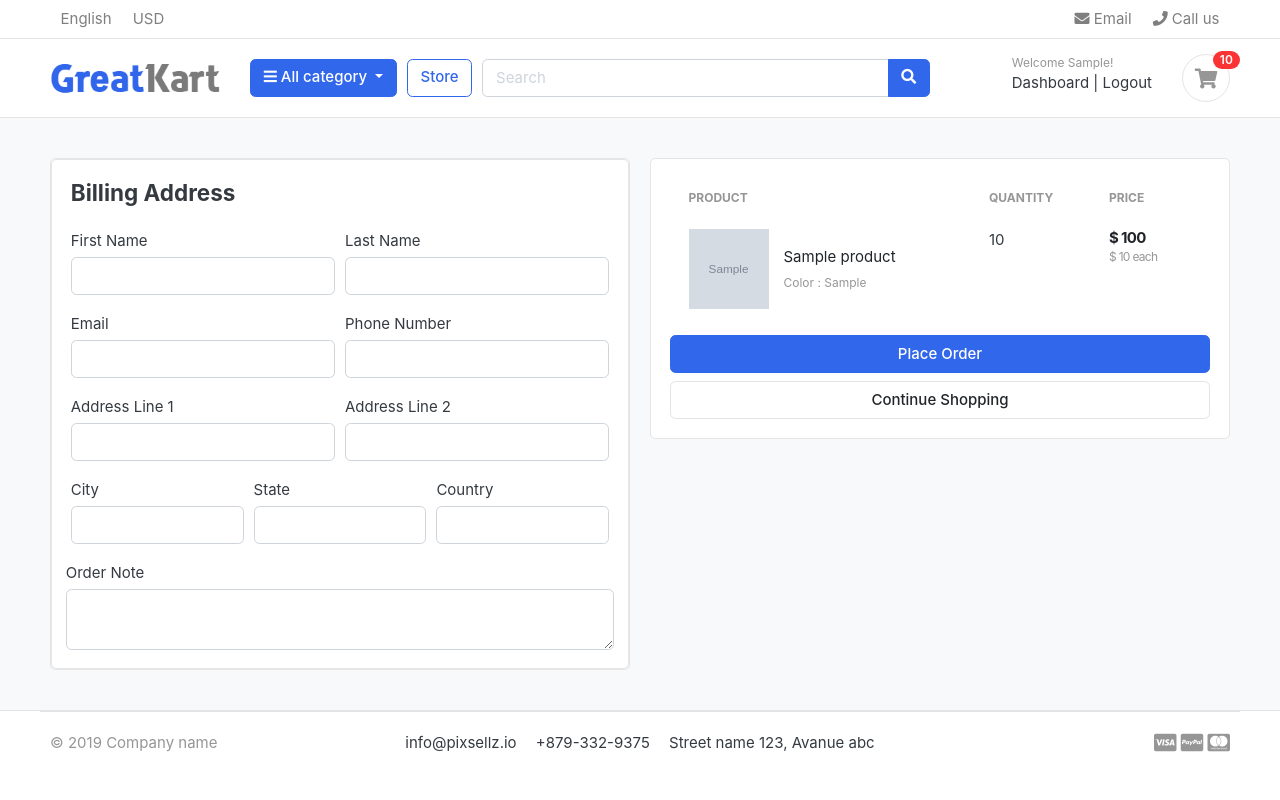
After one commit to tettehnarh/great_kart_django, a Django app: page /cart/checkout/ in a window 1280 px wide. The commit adds this page. Run offline with Django 4.2, Linux system fonts and the light colour scheme; a user stored in the database is signed in; tables that the repository leaves empty hold one stand-in row (values such as "Sample post"); grey boxes marked "Sample" are stand-in pictures; some libraries are stand-ins or nearby versions; some web fonts are replaced.

Commit message:
cart and checkout page for loggein users

```diff
--- a/carts/context_processors.py
+++ b/carts/context_processors.py
@@ -10,7 +10,10 @@ def counter(request):
         try:
             # cart_count = Cart.objects.filter(cart_id=carts_id(request)).count()
             cart = Cart.objects.filter(cart_id=_cart_id(request))
-            cart_items = CartItem.objects.filter(cart=cart[:1])
+            if request.user.is_authenticated:
+                cart_items = CartItem.objects.all().filter(user=request.user)
+            else:
+                cart_items = CartItem.objects.all().filter(cart=cart[:1])
             for cart_item in cart_items:
                 cart_count += cart_item.quantity
         except Cart.DoesNotExist:
--- a/carts/models.py
+++ b/carts/models.py
@@ -1,5 +1,7 @@
 from django.db import models
 from store.models import Product, Variation
+from django.contrib.auth.models import User
+from accounts.models import Account
 
 # Create your models here.
 class Cart(models.Model):
@@ -14,9 +16,10 @@ class Cart(models.Model):
         return self.cart_id
 
 class CartItem(models.Model):
+    user = models.ForeignKey(Account, on_delete=models.CASCADE, null=True) # on_delete=models.CASCADE means that if the user is deleted, the cart item will also be deleted. It is a good practice to delete the cart item when the user is deleted. It is a good practice
     product = models.ForeignKey(Product, on_delete=models.CASCADE)
     variations = models.ManyToManyField(Variation, blank=True) # blank=True means that the field is optional. It is not required to add variations to the cart item. It is optional because it is not required to add variations to the cart item. It is optional because it is not required to add
-    cart = models.ForeignKey(Cart, on_delete=models.CASCADE)
+    cart = models.ForeignKey(Cart, on_delete=models.CASCADE, null=True)
     quantity = models.IntegerField()
     is_active = models.BooleanField(default=True)
 
--- a/carts/urls.py
+++ b/carts/urls.py
@@ -8,4 +8,5 @@ urlpatterns = [
     path('add_cart/<int:product_id>/', views.add_cart, name='add_cart'),
     path('remove_cart/<int:product_id>/<int:cart_item_id>/', views.remove_cart, name='remove_cart'),
     path('remove_cart_item/<int:product_id>/<int:cart_item_id>/', views.remove_cart_item, name='remove_cart_item'),
+    path('checkout/', views.checkout, name='checkout'),
 ]
--- a/carts/views.py
+++ b/carts/views.py
@@ -5,6 +5,8 @@ from store.models import Product, Variation
 from django.http import HttpResponse
 from django.core.exceptions import ObjectDoesNotExist
 from django.http import HttpResponse
+from django.contrib.auth.decorators import login_required
+
 
 # Create your views here.
 def _cart_id(request):
@@ -14,77 +16,134 @@ def _cart_id(request):
     return cart
 
 def add_cart(request, product_id):
+    current_user = request.user # get the current logged in user
     product = Product.objects.get(id=product_id) # get the product
-    product_variation = []
-    if request.method == 'POST':
-        for item in request.POST:
-            key = item
-            value = request.POST[key]
+    if current_user.is_authenticated:
+        product_variation = []
+        if request.method == 'POST':
+            for item in request.POST:
+                key = item
+                value = request.POST[key]
 
-            try:
-                variation = Variation.objects.get(variation_category__iexact=key, variation_value__iexact=value)
-                product_variation.append(variation)
-            except:
-                pass
+                try:
+                    variation = Variation.objects.get(variation_category__iexact=key, variation_value__iexact=value)
+                    product_variation.append(variation)
+                except:
+                    pass
+
+        is_cart_item_exists = CartItem.objects.filter(product=product, user=current_user).exists()
+        if is_cart_item_exists:
+            cart_item = CartItem.objects.filter(product=product, user=current_user)
+            ex_var_list= []
+            id = []
+            for item in cart_item:
+                existing_variation = item.variations.all()
+                ex_var_list.append(list(existing_variation))
+                id.append(item.id)
+
+            if product_variation in ex_var_list:
+                # increase the cart item quantity
+                index = ex_var_list.index(product_variation)
+                item_id = cart_item[index].id
+                item = CartItem.objects.get(product=product, id=item_id)
+                item.quantity +=1
+                item.save()
+            else:
+                # create a new cart item
+                item = CartItem.objects.create(
+                    product = product,
+                    quantity = 1,
+                    user=current_user
+                )
+                if len(product_variation) > 0:
+                    item.variations.clear()
+                    item.variations.add(*product_variation)
+                item.save()
+        else:
+            cart_item = CartItem.objects.create(
+                product = product,
+                quantity = 1,
+                user=current_user
+            )
+            if len(product_variation) > 0:
+                cart_item.variations.clear()
+                cart_item.variations.add(*product_variation)
+            cart_item.save()
+        return redirect('cart')
+    else:
+        product_variation = []
+        if request.method == 'POST':
+            for item in request.POST:
+                key = item
+                value = request.POST[key]
+
+                try:
+                    variation = Variation.objects.get(variation_category__iexact=key, variation_value__iexact=value)
+                    product_variation.append(variation)
+                except:
+                    pass
 
 
-    try:
-        cart = Cart.objects.get(cart_id=_cart_id(request)) # get the cart using the cart_id present in the session
-    except Cart.DoesNotExist:
-        cart = Cart.objects.create(
-            cart_id = _cart_id(request)
-        )
+        try:
+            cart = Cart.objects.get(cart_id=_cart_id(request)) # get the cart using the cart_id present in the session
+        except Cart.DoesNotExist:
+            cart = Cart.objects.create(
+                cart_id = _cart_id(request)
+            )
         cart.save()
 
-    is_cart_item_exists = CartItem.objects.filter(product=product, cart=cart).exists()
-    if is_cart_item_exists:
-        cart_item = CartItem.objects.filter(product=product, cart=cart)
-        # existing_variations -> database
-        # current variation -> product_variation
-        # item_id -> database
-        ex_var_list= []
-        id = []
-        for item in cart_item:
-            existing_variation = item.variations.all()
-            ex_var_list.append(list(existing_variation))
-            id.append(item.id)
-        print(ex_var_list)
+        is_cart_item_exists = CartItem.objects.filter(product=product, cart=cart).exists()
+        if is_cart_item_exists:
+            cart_item = CartItem.objects.filter(product=product, cart=cart)
+            # existing_variations -> database
+            # current variation -> product_variation
+            # item_id -> database
+            ex_var_list= []
+            id = []
+            for item in cart_item:
+                existing_variation = item.variations.all()
+                ex_var_list.append(list(existing_variation))
+                id.append(item.id)
+            print(ex_var_list)
 
-        if product_variation in ex_var_list:
-            # increase the cart item quantity
-            index = ex_var_list.index(product_variation)
-            item_id = cart_item[index].id
-            item = CartItem.objects.get(product=product, id=item_id)
-            item.quantity +=1
-            item.save()
+            if product_variation in ex_var_list:
+                # increase the cart item quantity
+                index = ex_var_list.index(product_variation)
+                item_id = cart_item[index].id
+                item = CartItem.objects.get(product=product, id=item_id)
+                item.quantity +=1
+                item.save()
+            else:
+                # create a new cart item
+                item = CartItem.objects.create(
+                    product = product,
+                    quantity = 1,
+                    cart = cart
+                )
+                if len(product_variation) > 0:
+                    item.variations.clear()
+                    item.variations.add(*product_variation)
+                item.save()
         else:
-            # create a new cart item
-            item = CartItem.objects.create(
+            cart_item = CartItem.objects.create(
                 product = product,
                 quantity = 1,
                 cart = cart
             )
             if len(product_variation) > 0:
-                item.variations.clear()
-                item.variations.add(*product_variation)
-            item.save()
-    else:
-        cart_item = CartItem.objects.create(
-            product = product,
-            quantity = 1,
-            cart = cart
-        )
-        if len(product_variation) > 0:
-            cart_item.variations.clear()
-            cart_item.variations.add(*product_variation)
-        cart_item.save()
-    return redirect('cart')
+                cart_item.variations.clear()
+                cart_item.variations.add(*product_variation)
+            cart_item.save()
+        return redirect('cart')
 
 def remove_cart(request, product_id, cart_item_id):
-    cart = Cart.objects.get(cart_id=_cart_id(request)) # get the cart using the cart_id present in the session
     product = get_object_or_404(Product, id=product_id)
     try:
-        cart_item = CartItem.objects.get(product=product, cart=cart, id=cart_item_id) # get the cartitem using the product and cart
+        if request.user.is_authenticated:
+            cart_item = CartItem.objects.get(product=product, user=request.user, id=cart_item_id) # get the cartitem using the product and user
+        else:
+            cart = Cart.objects.get(cart_id=_cart_id(request)) # get the cart using the cart_id present in the session
+            cart_item = CartItem.objects.get(product=product, cart=cart, id=cart_item_id) # get the cartitem using the product and cart
         if cart_item.quantity > 1:
             cart_item.quantity -= 1 # remove the quantity if the product is already present in the cart
             cart_item.save()
@@ -95,9 +154,12 @@ def remove_cart(request, product_id, cart_item_id):
     return redirect('cart')
 
 def remove_cart_item(request, product_id, cart_item_id):
-    cart = Cart.objects.get(cart_id=_cart_id(request)) # get the cart using the cart_id present in the session
     product = get_object_or_404(Product, id=product_id)
-    cart_item = CartItem.objects.get(product=product, cart=cart, id=cart_item_id) # get the cartitem using the product and cart
+    if request.user.is_authenticated:
+        cart_item = CartItem.objects.get(product=product, user=request.user, id=cart_item_id)
+    else:
+        cart = Cart.objects.get(cart_id=_cart_id(request)) # get the cart using the cart_id present in the session
+        cart_item = CartItem.objects.get(product=product, cart=cart, id=cart_item_id) # get the cartitem using the product and cart
     cart_item.delete() # remove the cartitem from the cart
     return redirect('cart')
 
@@ -105,8 +167,11 @@ def cart(request, total=0, quantity=0, cart_items=None):
     try:
         tax = 0
         grand_total = 0
-        cart = Cart.objects.get(cart_id=_cart_id(request)) # get the cart using the cart_id present in the session
-        cart_items = CartItem.objects.filter(cart=cart, is_active=True) # get all the cart items using the cart object
+        if request.user.is_authenticated:
+            cart_items = CartItem.objects.filter(user=request.user, is_active=True)
+        else:
+            cart = Cart.objects.get(cart_id=_cart_id(request)) # get the cart using the cart_id present in the session
+            cart_items = CartItem.objects.filter(cart=cart, is_active=True) # get all the cart items using the cart object
         for cart_item in cart_items:
             total += (cart_item.product.price * cart_item.quantity)
             quantity += cart_item.quantity
@@ -123,3 +188,30 @@ def cart(request, total=0, quantity=0, cart_items=None):
         'grand_total': grand_total,
     }
     return render(request, 'store/cart.html', context)
+
+@login_required(login_url='login') # check if the user is logged in or not
+def checkout(request, total=0, quantity=0, cart_items=None):
+    try:
+        tax = 0
+        grand_total = 0
+        if request.user.is_authenticated:
+            cart_items = CartItem.objects.filter(user=request.user, is_active=True)
+        else:
+            cart = Cart.objects.get(cart_id=_cart_id(request)) # get the cart using the cart_id present in the session
+            cart_items = CartItem.objects.filter(cart=cart, is_active=True) # get all the cart items using the cart object
+        for cart_item in cart_items:
+            total += (cart_item.product.price * cart_item.quantity)
+            quantity += cart_item.quantity
+        tax = (2 * total)/100
+        grand_total = total + tax
+    except ObjectDoesNotExist:
+        pass # just ignore
+
+    context = {
+        'total': total,
+        'quantity': quantity,
+        'cart_items': cart_items,
+        'tax': tax,
+        'grand_total': grand_total,
+    }
+    return render(request, 'store/checkout.html', context)
--- a/templates/store/cart.html
+++ b/templates/store/cart.html
@@ -103,7 +103,7 @@
 			<p class="text-center mb-3">
 				<img src="{% static './images/misc/payments.png' %}" height="26">
 			</p>
-			<a href="./place-order.html" class="btn btn-primary btn-block"> Checkout </a>
+			<a href="{% url 'checkout' %}" class="btn btn-primary btn-block"> Checkout </a>
 			<a href="{% url 'store' %}" class="btn btn-light btn-block">Continue Shopping</a>
 		</div> <!-- card-body.// -->
 		</div> <!-- card.// -->
--- /dev/null
+++ b/templates/store/checkout.html
@@ -0,0 +1,129 @@
+{% extends 'base.html' %}
+
+{% load static %}
+
+{% block content %}
+
+<section class="section-content padding-y bg">
+<div class="container">
+
+<!-- ============================ COMPONENT 1 ================================= -->
+<div class="row">
+    <aside class="col-lg-6">
+        <div class="card">
+            <div class="card">
+                <div class="card-body">
+                    <h4 class="card-title mb-4">Billing Address</h4>
+                    <form action="" method="POST">
+                        {% csrf_token %}
+                        <div class="form-row">
+                            <div class="col form-group">
+                                <label for="">First Name</label>
+                                <input type="text" name="first_name" class="form-control" required>
+                            </div>
+                            <div class="col form-group">
+                                <label for="">Last Name</label>
+                                <input type="text" name="last_name" class="form-control" required>
+                            </div>
+                        </div>
+                        <div class="form-row">
+                            <div class="col form-group">
+                                <label for="">Email</label>
+                                <input type="email" name="email" class="form-control" required>
+                            </div>
+                            <div class="col form-group">
+                                <label for="">Phone Number</label>
+                                <input type="text" name="phone" class="form-control" required>
+                            </div>
+                        </div>
+                        <div class="form-row">
+                            <div class="col form-group">
+                                <label for="">Address Line 1</label>
+                                <input type="text" name="address_line_1" class="form-control" required>
+                            </div>
+                            <div class="col form-group">
+                                <label for="">Address Line 2</label>
+                                <input type="text" name="address_line_2" class="form-control" required>
+                            </div>
+                        </div>
+                        <div class="form-row">
+                            <div class="col form-group">
+                                <label for="">City</label>
+                                <input type="text" name="city" class="form-control" required>
+                            </div>
+                            <div class="col form-group">
+                                <label for="">State</label>
+                                <input type="text" name="state" class="form-control" required>
+                            </div>
+                             <div class="col form-group">
+                                <label for="">Country</label>
+                                <input type="text" name="country" class="form-control" required>
+                            </div>
+                        </div>
+                        <div class="form-row">
+                            <label for="">Order Note</label>
+                            <textarea name="order_note" class="form-control" rows="2"></textarea>
+                        </div>
+                </div>
+            </div> <!-- card.// -->
+	</aside> <!-- col.// -->
+	<aside class="col-lg-6">
+		<div class="card">
+            <div class="card-body">
+                <table class="table table-borderless table-shopping-cart">
+                    <thead class="text-muted">
+                        <tr class="small text-uppercase">
+                            <th scope="col">Product</th>
+                            <th scope="col" width="120">Quantity</th>
+                            <th scope="col" width="120">Price</th>
+                        </tr>
+                    </thead>
+                    <tbody>
+                        {% for cart_item in cart_items %}
+                        <tr>
+                            <td>
+                                <figure class="itemside align-items-center">
+                                    <div class="aside"><img src="{{ cart_item.product.images.url }}" class="img-sm"></div>
+                                    <figcaption class="info">
+                                        <a href="{{ cart_item.product.get_url }}" class="title text-dark">{{ cart_item.product.product_name }}</a>
+                                        <p class="text-muted small">
+                                            {% if cart_item.variations.all %}
+                                                {% for item in cart_item.variations.all %}
+                                                    {{ item.variation_category | capfirst }} : {{ item.variation_value | capfirst }} <br>
+                                                {% endfor %}
+                                            {% endif %}
+                                        </p>
+                                    </figcaption>
+                                </figure>
+                            </td>
+                            <td>
+                                <!-- col.// -->
+                                <label for="">{{cart_item.quantity}}</label>
+                            </td>
+                            <td>
+                                <div class="price-wrap">
+                                    <var class="price">$ {{ cart_item.sub_total }}</var>
+                                    <small class="text-muted"> $ {{ cart_item.product.price }} each </small>
+                                </div> <!-- price-wrap .// -->
+                            </td>
+                        </tr>
+                        {% endfor %}
+                    </tbody>
+                </table>
+                <button type="submit" name="submit" class="btn btn-primary btn-block"> Place Order </button>
+                <a href="{% url 'store' %}" class="btn btn-light btn-block">Continue Shopping</a>
+        </form>
+    </div> <!-- card-body.// -->
+        </div> <!-- card.// -->
+
+</aside> <!-- col.// -->
+
+
+</div> <!-- row.// -->
+<!-- ============================ COMPONENT 1 END .// ================================= -->
+
+</div> <!-- container .//  -->
+</section>
+<!-- ========================= SECTION CONTENT END// ========================= -->
+
+{% endblock %}
```
Also changed, not shown: accounts/views.py (+49 -1 lines), carts/migrations/0003_cartitem_user_alter_cartitem_cart.py (added).
